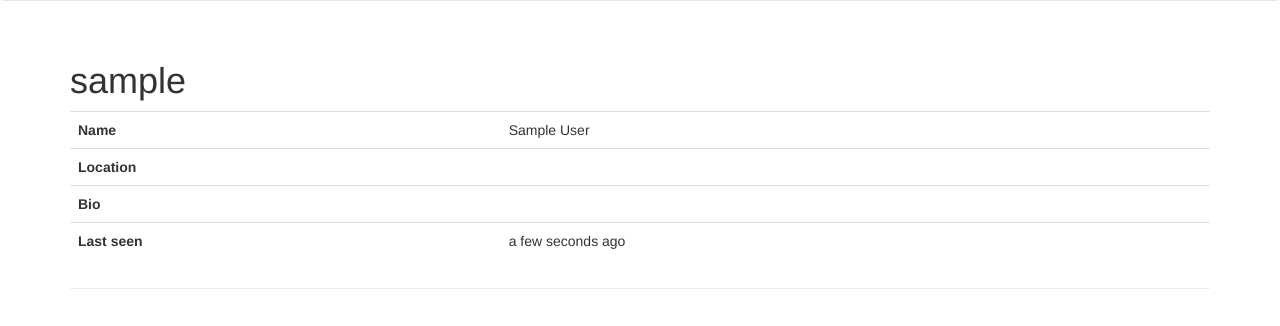
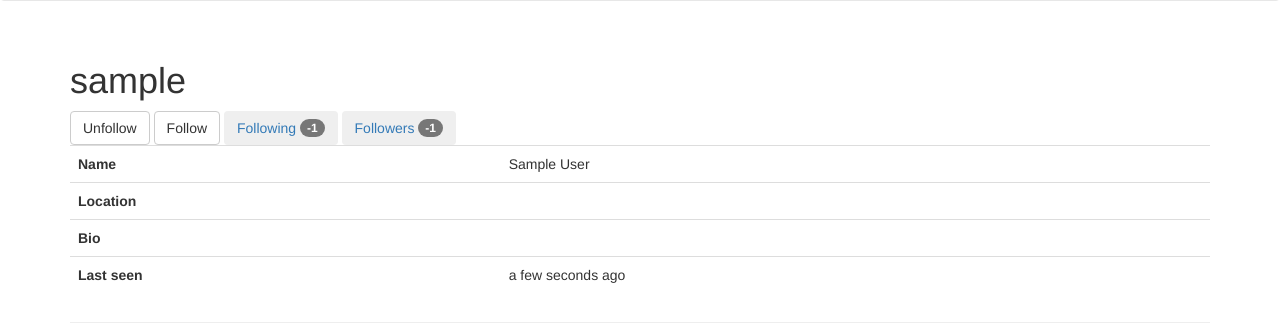
Before and after one commit to jsiu1248/flask_webdev_practice, a Flask app: a page that uses app/templates/user.html in a window 1280 px wide. Shown: the part 333-659 px from the top of the page. Run offline with Flask 2, Linux system fonts and the light colour scheme; the visitor is signed in with stand-in values (Sample User, id 1); data comes from the database, SQL or seed files in the repository; data that the repository does not hold is empty; some libraries are stand-ins or nearby versions.

Commit message:
added follow, unfollow buttons. have to fix following and followers view function and html

```diff
--- a/app/templates/user.html
+++ b/app/templates/user.html
@@ -11,6 +11,25 @@
 {{ super() }}
 <div class="page-header">
     <h1>{{ user.username }}</h1>
+
+    <a class="btn btn-default" href="{{ url_for('.unfollow', username=user.username) }}">
+        Unfollow
+    </a>
+
+    <a class="btn btn-default" href="{{ url_for('.follow', username=user.username) }}">
+        Follow
+    </a>
+
+    <button type="button" class="btn btn-light">
+        <a href="{{ url_for('.following', username=user.username) }}">Following</a> <span
+            class="badge badge-light">{{user.following.count() - 1}}</span>
+    </button>
+
+    <button type="button" class="btn btn-light">
+        <a href="{{ url_for('.followers', username=user.username) }}">Followers</a> <span
+            class="badge badge-light">{{user.followers.count() - 1}}</span>
+    </button>
+
     <table class="table">
         <tbody>
             <tr>
```
